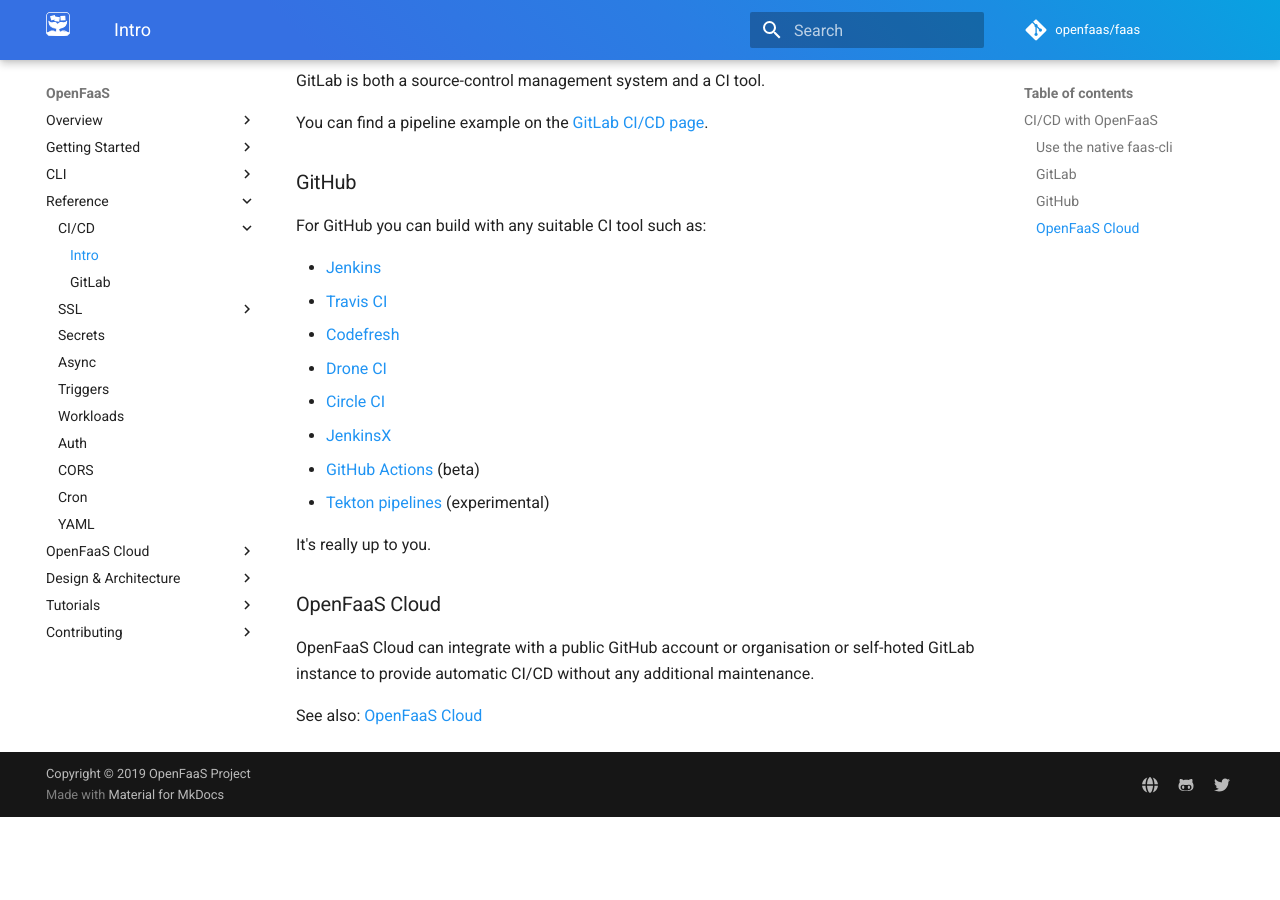
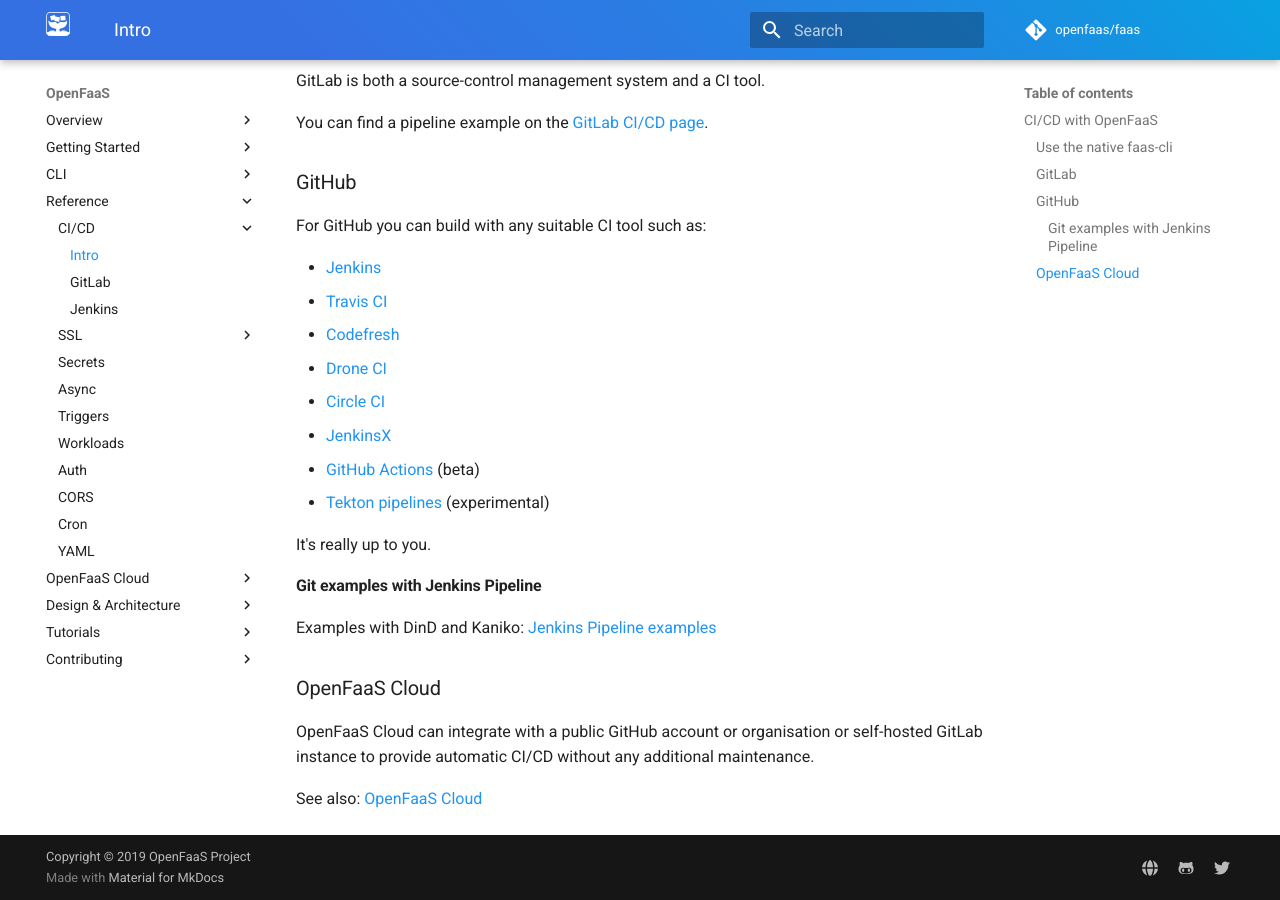
Before and after one commit to openfaas/docs, an MkDocs documentation site: the page built from docs/reference/cicd/intro.md, in a window 1280 px wide and 900 px high, scrolled down 1071 px. Built offline with MkDocs 1.6.1 and Material for MkDocs 9.7.7, drawn with Linux system fonts in a browser that asks for light colours; comment, search, counter and statistics services are not loaded; before the commit the page ends 1888 px from its top, so only the background shows below that.

Commit message:
Add Jenkins pipeline for dind
Signed-off-by: Alex Ellis <alexellis2@gmail.com>

```diff
--- a/docs/reference/cicd/intro.md
+++ b/docs/reference/cicd/intro.md
@@ -52,8 +52,12 @@ For GitHub you can build with any suitable CI tool such as:
 
 It's really up to you.
 
+#### Git examples with Jenkins Pipeline
+
+Examples with DinD and Kaniko: [Jenkins Pipeline examples](../jenkins/)
+
 ### OpenFaaS Cloud
 
-OpenFaaS Cloud can integrate with a public GitHub account or organisation or self-hoted GitLab instance to provide automatic CI/CD without any additional maintenance.
+OpenFaaS Cloud can integrate with a public GitHub account or organisation or self-hosted GitLab instance to provide automatic CI/CD without any additional maintenance.
 
 See also: [OpenFaaS Cloud](../../../openfaas-cloud/intro/)
--- a/mkdocs.yml
+++ b/mkdocs.yml
@@ -122,6 +122,7 @@ nav:
     - CI/CD:
       - Intro: ./reference/cicd/intro.md
       - GitLab: ./reference/cicd/gitlab.md
+      - Jenkins: ./reference/cicd/jenkins.md
     - SSL:
       - Kubernetes: ./reference/ssl/kubernetes-with-cert-manager.md
     - Secrets: ./reference/secrets.md
```
Also changed, not shown: docs/reference/cicd/jenkins.md (added, +42 -0 lines).
